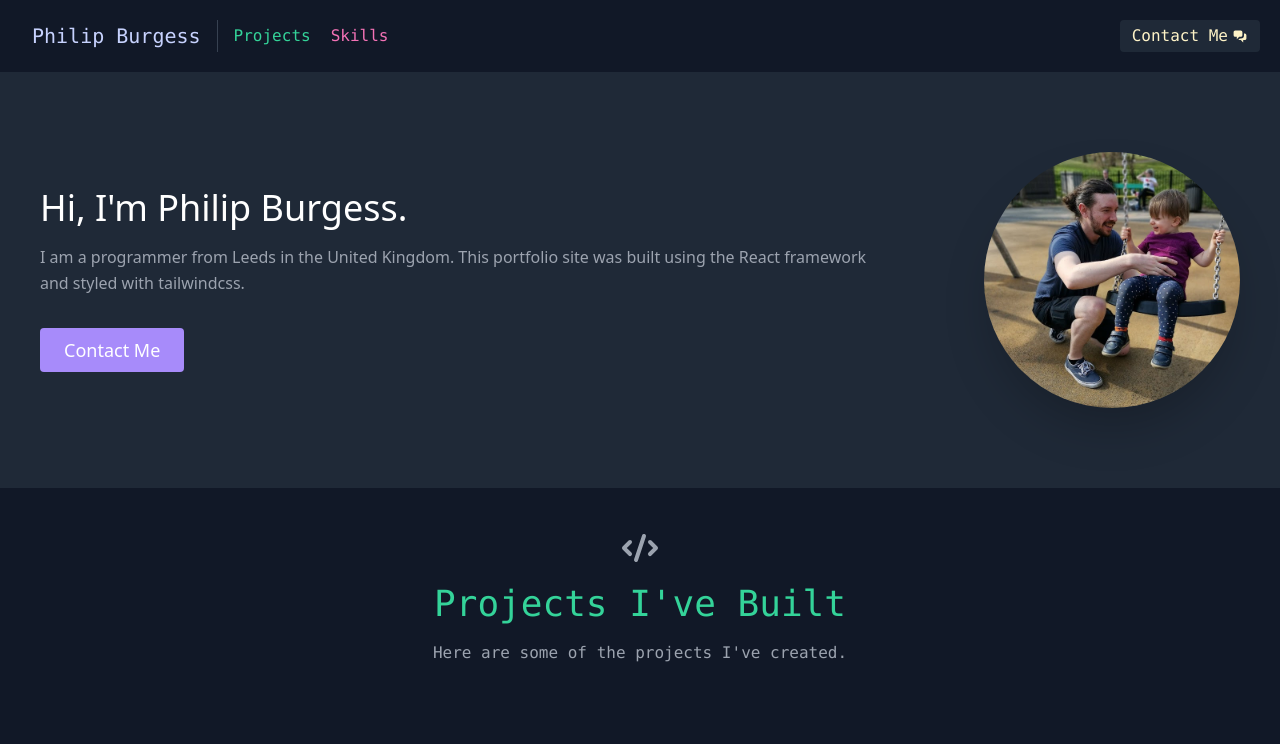
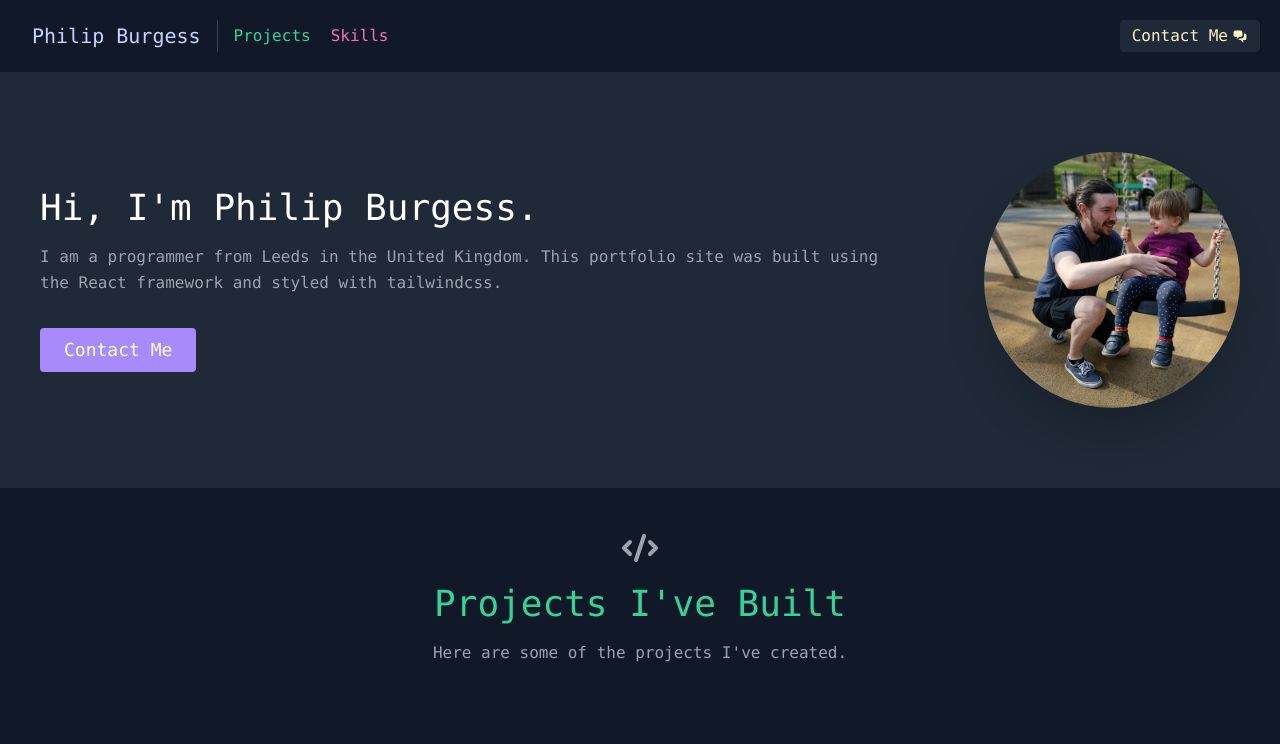
Before and after one commit to PhilipGB/react-app, a React (Create React App) app: page / in a window 1280 px wide. Shown: the top 744 px of the page. Built offline with nearby package versions, Linux system fonts and the light colour scheme; grey boxes are pictures that could not be loaded.

Commit message:
fade in added

```diff
--- a/src/components/About.js
+++ b/src/components/About.js
@@ -2,7 +2,7 @@ import React from "react"
 
 function About() {
   return (
-    <section id="about" class="font-sans">
+    <section id="about">
       <div className="container mx-auto flex px-10 py-20 md:flex-row flex-col items-center">
         <div className="lg:flex-grow md:w-1/2 lg:pr-24 md:pr-16 flex flex-col md:items-start md:text-left mb-16 md:mb-0 items-center text-center">
           <h1 className="title-font sm:text-4xl text-3xl mb-4 font-medium text-white">
--- a/src/index.css
+++ b/src/index.css
@@ -1,3 +1,13 @@
 @tailwind base;
 @tailwind components;
 @tailwind utilities;
+
+section {
+    animation: fade 0.8s ease-in;
+}
+
+@keyframes fade {
+    0% {
+        opacity: 0;
+    }
+}
```
